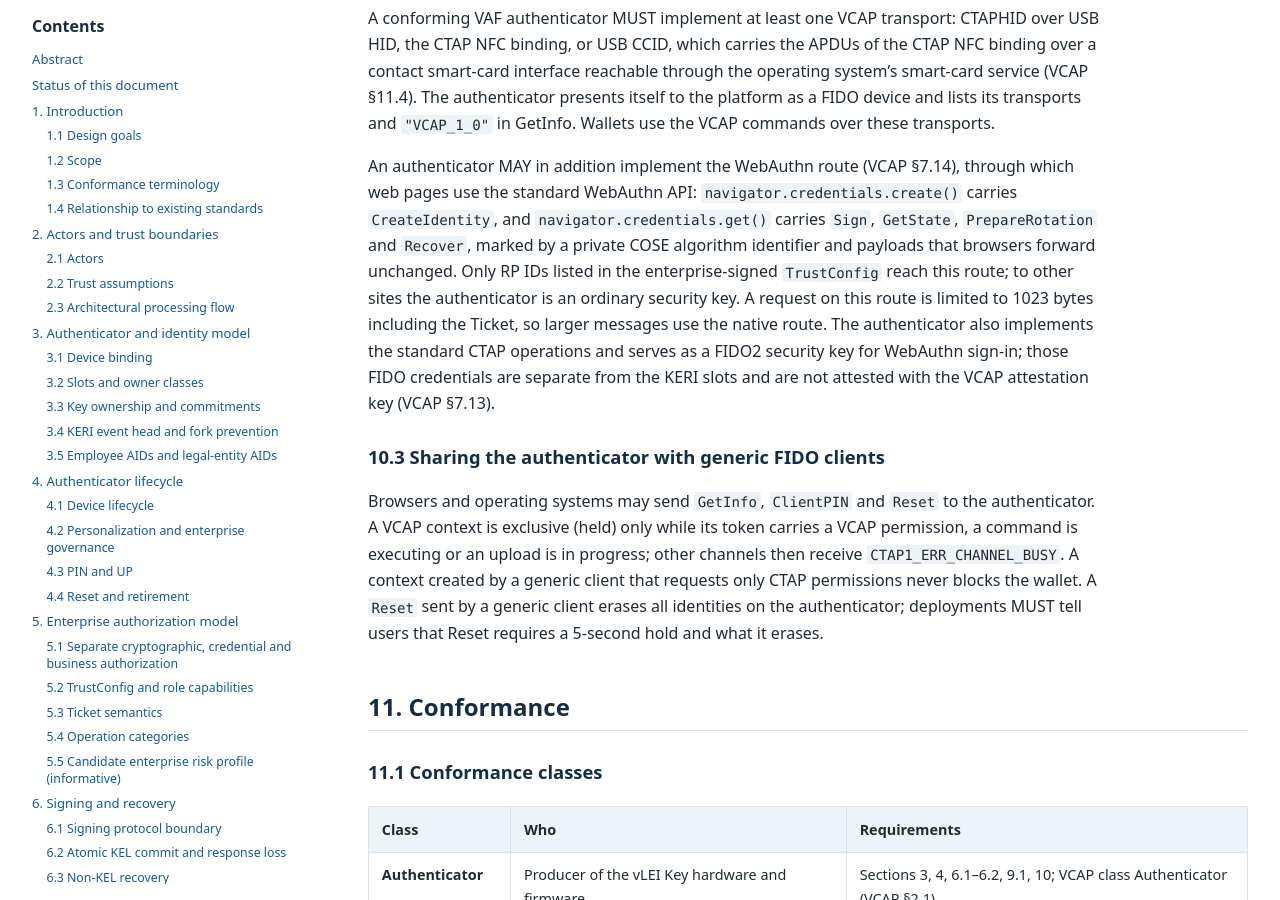
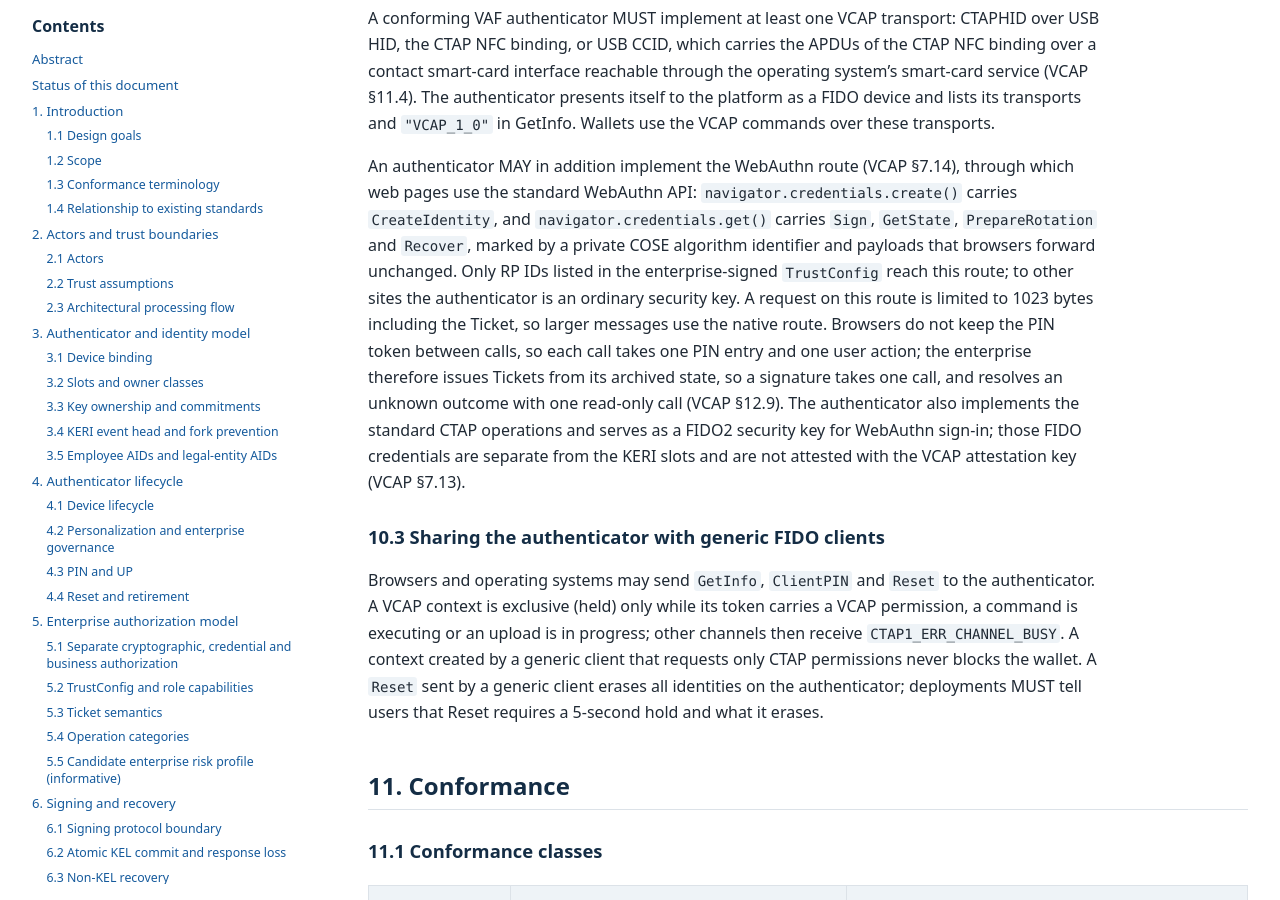
Before and after one commit to vlei-auth/vaf, a Jekyll site: the page built from index.md, in a window 1280 px wide and 900 px high, scrolled down 15063 px. Built offline with Jekyll 4.4.1, drawn with Linux system fonts in a browser that asks for light colours.

Commit message:
Clarify WebAuthn interaction and recovery flow

```diff
--- a/vaf-1.0.md
+++ b/vaf-1.0.md
@@ -305,7 +305,7 @@ VAF relies on these VCAP commands: `GetInfo`, `ClientPIN`, `Cancel`, `GetState`,
 
 A conforming VAF authenticator MUST implement at least one VCAP transport: CTAPHID over USB HID, the CTAP NFC binding, or USB CCID, which carries the APDUs of the CTAP NFC binding over a contact smart-card interface reachable through the operating system's smart-card service (VCAP §11.4). The authenticator presents itself to the platform as a FIDO device and lists its transports and `"VCAP_1_0"` in GetInfo. Wallets use the VCAP commands over these transports.
 
-An authenticator MAY in addition implement the WebAuthn route (VCAP §7.14), through which web pages use the standard WebAuthn API: `navigator.credentials.create()` carries `CreateIdentity`, and `navigator.credentials.get()` carries `Sign`, `GetState`, `PrepareRotation` and `Recover`, marked by a private COSE algorithm identifier and payloads that browsers forward unchanged. Only RP IDs listed in the enterprise-signed `TrustConfig` reach this route; to other sites the authenticator is an ordinary security key. A request on this route is limited to 1023 bytes including the Ticket, so larger messages use the native route. The authenticator also implements the standard CTAP operations and serves as a FIDO2 security key for WebAuthn sign-in; those FIDO credentials are separate from the KERI slots and are not attested with the VCAP attestation key (VCAP §7.13).
+An authenticator MAY in addition implement the WebAuthn route (VCAP §7.14), through which web pages use the standard WebAuthn API: `navigator.credentials.create()` carries `CreateIdentity`, and `navigator.credentials.get()` carries `Sign`, `GetState`, `PrepareRotation` and `Recover`, marked by a private COSE algorithm identifier and payloads that browsers forward unchanged. Only RP IDs listed in the enterprise-signed `TrustConfig` reach this route; to other sites the authenticator is an ordinary security key. A request on this route is limited to 1023 bytes including the Ticket, so larger messages use the native route. Browsers do not keep the PIN token between calls, so each call takes one PIN entry and one user action; the enterprise therefore issues Tickets from its archived state, so a signature takes one call, and resolves an unknown outcome with one read-only call (VCAP §12.9). The authenticator also implements the standard CTAP operations and serves as a FIDO2 security key for WebAuthn sign-in; those FIDO credentials are separate from the KERI slots and are not attested with the VCAP attestation key (VCAP §7.13).
 
 ### 10.3 Sharing the authenticator with generic FIDO clients
 
```
